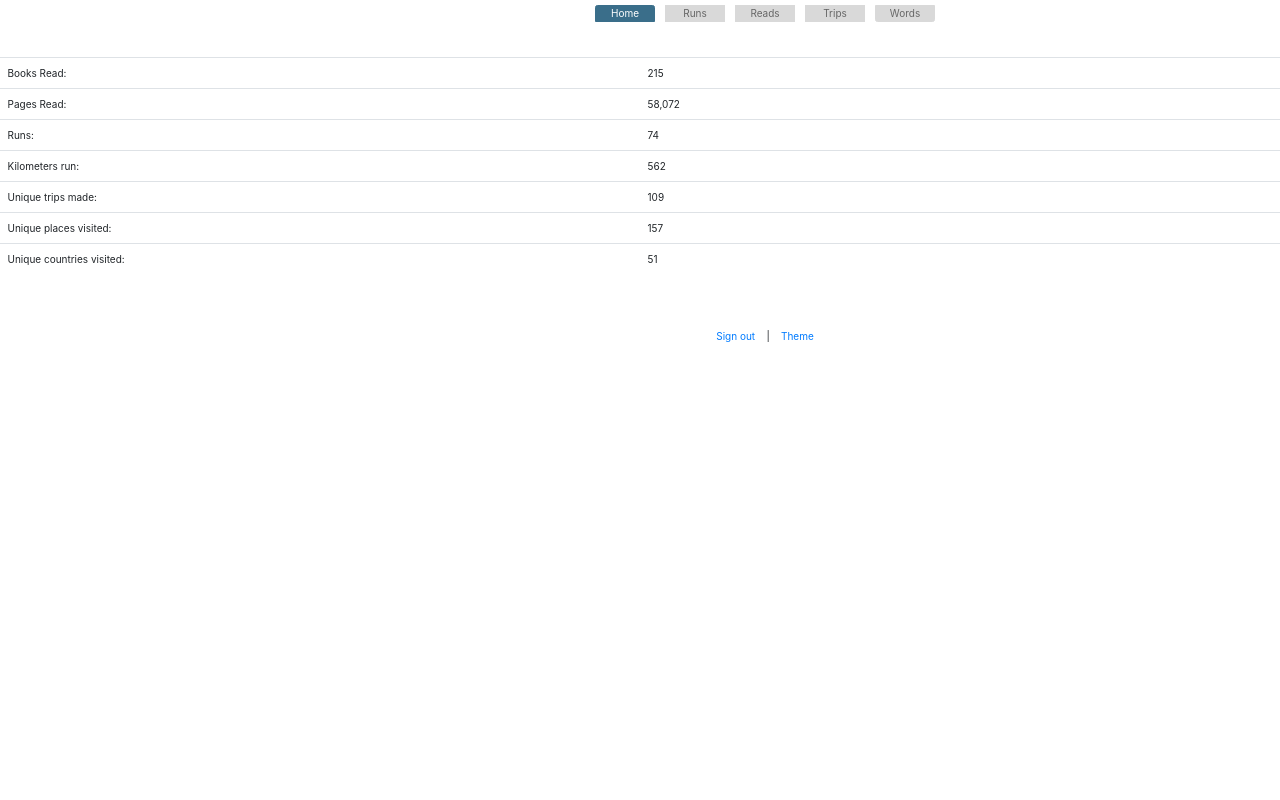
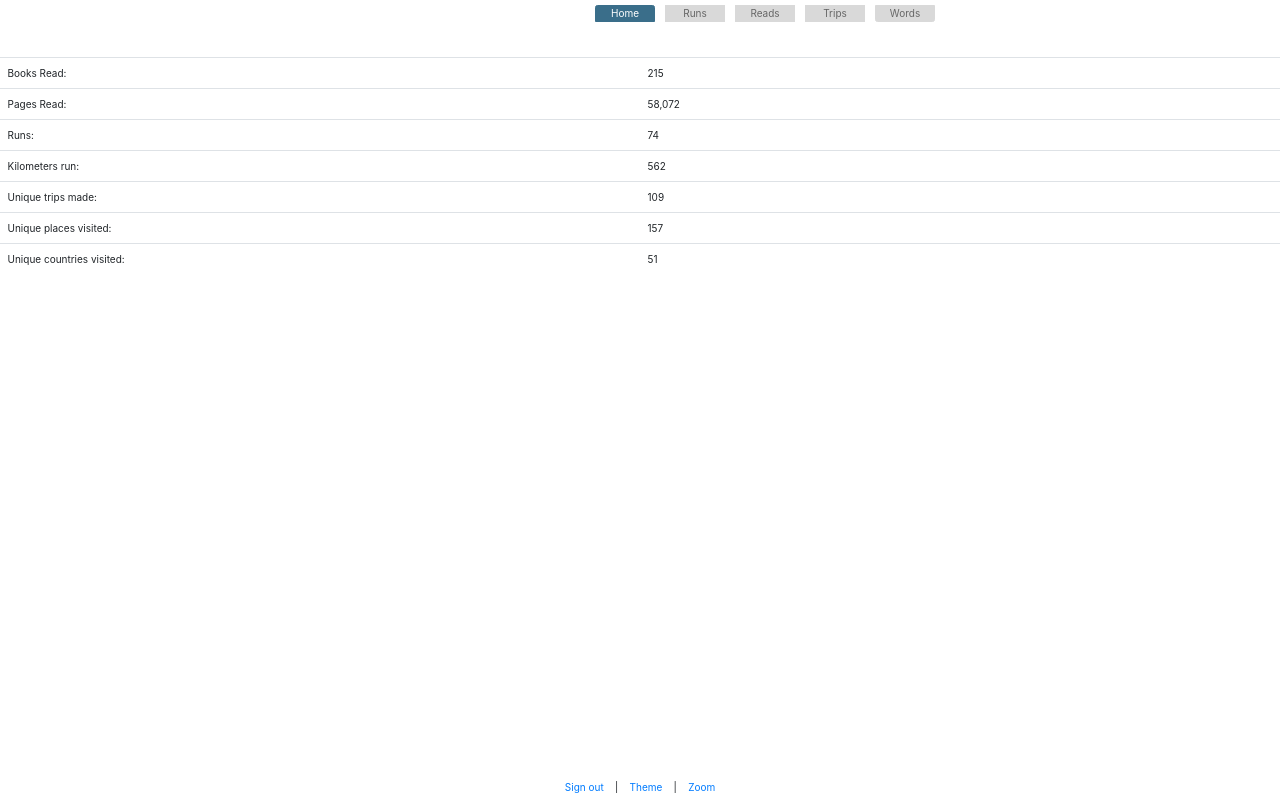
Before and after one commit to AndyPikeWork/Runs-Reads-Trips-Thoughts, a Flask app: page / in a window 1280 px wide. Run offline with Flask 3, Linux system fonts and the light colour scheme; a user stored in the database is signed in; parts of the project's set-up code (start-up, migrations or seed data) failed here and were passed over; some libraries are stand-ins or nearby versions.

Commit message:
modified:   __pycache__/app.cpython-39.pyc 	modified:   app.py 	modified:   instance/db.db 	modified:   static/functions.js 	new file:   static/images/20240306143821_ 	modified:   static/my_override_style.css 	modified:   templates/base.html

```diff
--- a/app.py
+++ b/app.py
@@ -146,7 +146,7 @@ words_options = [
         {'type': 'Meeting', 'categories': ['NHS England', 'Deloitte','Beacon'], 'color': 'lightblue'},
         {'type': 'Thought', 'categories': [''], 'color': 'lightgreen'},
         {'type': 'Review', 'categories': ['Book', 'Media'], 'color': 'lightsalmon'},
-        {'type': 'Article', 'categories': ['Essay', 'Academic'], 'color': 'lightred'},
+        {'type': 'Article', 'categories': ['Essay', 'Academic'], 'color': 'violet'},
         {'type': 'Guide', 'categories': ['Technical', 'Tech Training', 'Project'], 'color': 'gold'},
     ]
 
@@ -613,7 +613,7 @@ def words_view(note_original):
     # convert __text__ into <u> tags (Underline)
     note.note_text = re.sub(r'\-\-(.*?)\-\-', r'<u>\1</u>', note.note_text)
     # convert _text_ into <i> tags (Italics)
-    note.note_text = re.sub(r'\-(.*?)\-', r'<i>\1</i>', note.note_text)
+    note.note_text = re.sub(r'\-(.*?)\-$', r'<i>\1</i>', note.note_text)
     # convert ## to <li> and </li>
     note.note_text = re.sub(r'^##(.*)', r'<li class="words_li">\1</li>', note.note_text, flags=re.MULTILINE)
 
--- a/static/functions.js
+++ b/static/functions.js
@@ -215,7 +215,6 @@ function load_theme() {
         on_words_view_page = true;
     }
 
-
     // Set initial theme based on local storage
     const storedTheme = localStorage.getItem('theme');
     const prefersDarkMode = window.matchMedia('(prefers-color-scheme: dark)');
@@ -255,6 +254,15 @@ function toggleTheme() {
       });
   }
 
+  function make_text_big() {
+    const fontToggleBtn = document.getElementById('toggle-zoom');
+    const contentDiv = document.getElementsByClassName('note_text_p')[0];
+
+    fontToggleBtn.addEventListener('click', () => {
+        contentDiv.classList.toggle('large-font');
+    });
+  }
+
 
 $(document).ready(function() {
     load_theme();
@@ -266,4 +274,5 @@ $(document).ready(function() {
     hideColumnsForThoughts("Meeting");
     checkWidthAndTogglePanel();
     make_image_big();
+    make_text_big();
 });
--- a/static/my_override_style.css
+++ b/static/my_override_style.css
@@ -17,7 +17,7 @@ body {
   #words_view_main_panel {
     margin-left: 250px; /* Shift content to the right */
   }
-  .footer_links, .base_buttons {
+  .footer, .base_buttons {
     margin-left: 250px !important;
     text-align: center;
   }
@@ -492,3 +492,21 @@ th {
   width: 100%;
   max-width: 100%;
 }
+
+.note_text_p.large-font {
+  font-size: 200%;
+}
+
+.note_text_p.large-font * {
+  font-size: inherit;
+}
+
+.footer_links {
+    position: fixed;
+    bottom: 0;
+    padding-top: 5px;
+    padding-bottom: 5px;
+    background-color: white;
+    width: 100%;
+    text-align: center;
+}
--- a/templates/base.html
+++ b/templates/base.html
@@ -35,10 +35,14 @@
     <br/>
     <br/>
     <br/>
-    <div class="footer_links">
-        <a href="{{ url_for('logout') }}">Sign out</a>
-        &nbsp;&nbsp;&nbsp;|&nbsp;&nbsp;&nbsp;
-        <a href="#" id="toggle-theme">Theme</a>
+    <div id="footer">
+        <div class="footer_links">
+            <a href="{{ url_for('logout') }}">Sign out</a>
+            &nbsp;&nbsp;&nbsp;|&nbsp;&nbsp;&nbsp;
+            <a href="#" id="toggle-theme">Theme</a>
+            &nbsp;&nbsp;&nbsp;|&nbsp;&nbsp;&nbsp;
+            <a href="#" id="toggle-zoom">Zoom</a>
+        </div>
     </div>
 
     <br/>
```
Also changed, not shown: instance/db.db, 1 other file.
